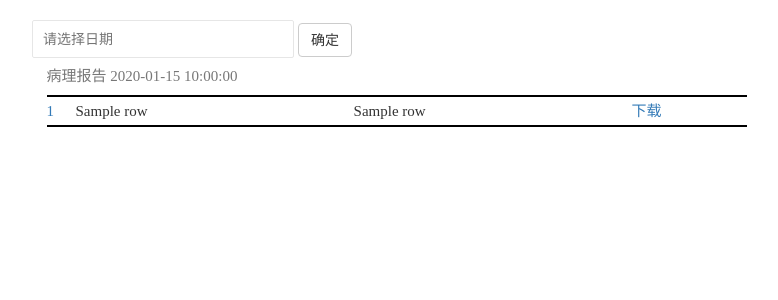
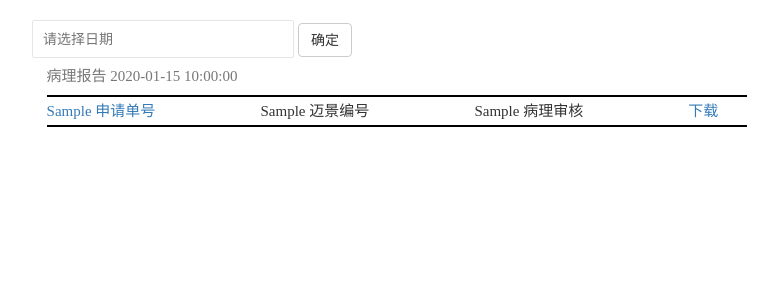
Before and after one commit to hexiaominitao/HE_report, a Python web app: template app/templates/report.html in a window 1280 px wide. Shown: the part 52-352 px from the top of the page, without its empty margins (243-1021 px from the left). Run offline with Jinja, Linux system fonts and the light colour scheme; the template is opened without the code that fills it: most values are stand-ins (such as "Sample title", 1, 10 or a date in 2020); some libraries are stand-ins or nearby versions.

Commit message:
修改report页面数据传输方式

```diff
--- a/app/__init__.py
+++ b/app/__init__.py
@@ -15,7 +15,6 @@ def creat_app(config_name):
     app.config.from_object(config[config_name])
     config[config_name].init_app(app)
 
-
     bootstrap.init_app(app)
     db.init_app(app)
     # with app.app_context():
--- a/app/templates/base.html
+++ b/app/templates/base.html
@@ -42,9 +42,9 @@
                 <li><a href="{{ url_for('main.report') }}">报告</a></li>
                 <li><a href="{{ url_for('main.heinfo') }}">样本信息</a></li>
             </ul>
-            <form class="navbar-form navbar-left">
+            <form class="navbar-form navbar-left" action="{{ url_for('main.search') }}">
                 <div class="form-group">
-                    <input type="text" class="form-control" placeholder="输入迈景编号">
+                    <input type="text" class="form-control" placeholder="输入迈景编号" name="rep_id">
                 </div>
                 <button type="submit" class="btn btn-default">搜索</button>
             </form>
--- a/app/templates/report.html
+++ b/app/templates/report.html
@@ -46,10 +46,10 @@
     <caption style="text-align:left">病理报告   {{ now }}</caption>
     {% for row in status %}
     <tr>
-        <td colspan="4"><a href="{{ url_for('main.report_detail', report_id=row[0]) }}">{{ row[0] }}</a></td>
-        <td colspan="4">{{ row[1] }}</td>
-        <td colspan="4">{{ row[2] }}</td>
-        <td colspan="4"><a href="{{ url_for('main.report_download', filename='{}.pdf'.format(row[0])) }}">下载</a></td>
+        <td colspan="4"><a href="{{ url_for('main.report_detail', report_id=row.申请单号) }}">{{ row.申请单号 }}</a></td>
+        <td colspan="4">{{ row.迈景编号 }}</td>
+        <td colspan="4">{{ row.病理审核 }}</td>
+        <td colspan="4"><a href="{{ url_for('main.report_download', filename='{}.pdf'.format(row.申请单号)) }}">下载</a></td>
     </tr>
     {% endfor %}
 </table>
```
Also changed, not shown: app/main/views.py (+46 -11 lines), app/templates/he-report.html (+36 -17 lines), 1 other file.
